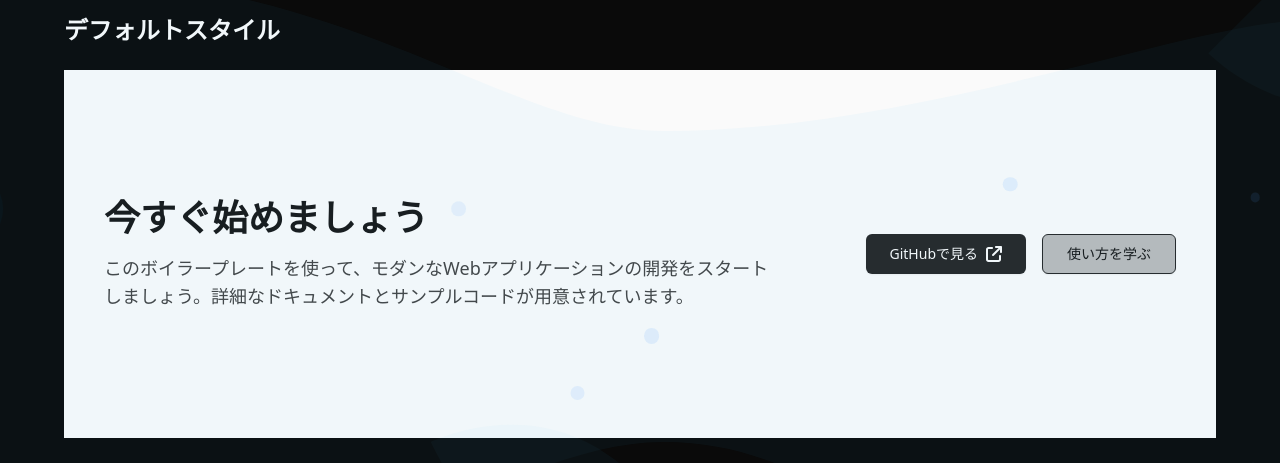
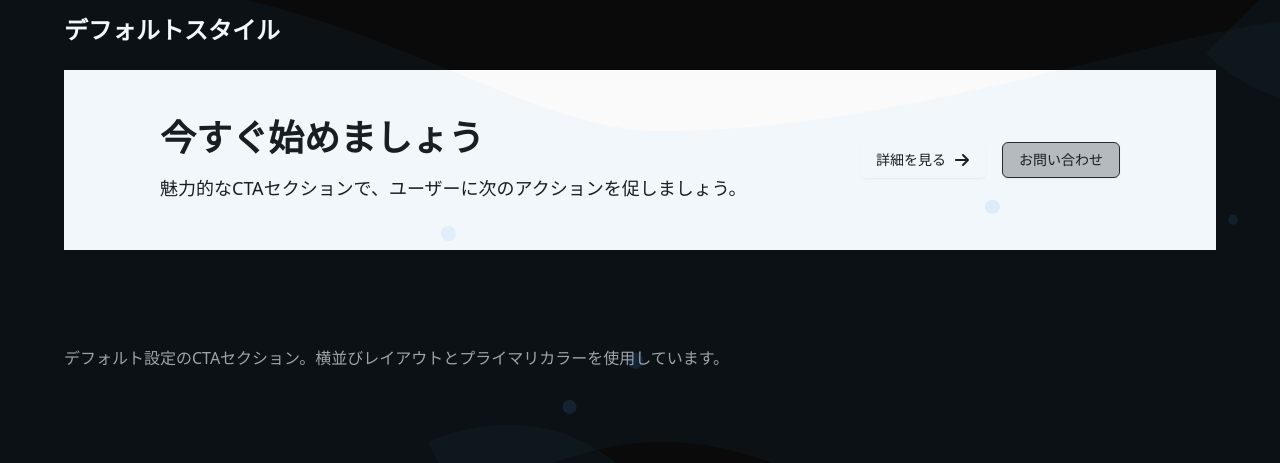
Before and after one commit to takunagai/nextjs-boilerplate, a Next.js app: page /examples/cta-section in a window 1280 px wide. Shown: the part 328-791 px from the top of the page. Built offline with nearby package versions, Linux system fonts and the light colour scheme; no server answers.

Commit message:
CTASectionコンポーネントをコンテナクエリに対応

```diff
--- a/src/components/sections/cta-section/cta-section-variants.ts
+++ b/src/components/sections/cta-section/cta-section-variants.ts
@@ -3,11 +3,11 @@ import { cva } from "class-variance-authority";
 // CTAセクション全体のバリアント
 export const ctaSectionVariants = cva(
   // ベースとなるスタイル
-  "w-full",
+  "w-full @container",
   {
     variants: {
       layout: {
-        horizontal: "flex flex-col md:flex-row items-center justify-between gap-8",
+        horizontal: "flex flex-col @lg:flex-row items-center justify-between gap-8",
         vertical: "flex flex-col items-center text-center",
         card: "rounded-xl shadow-md flex flex-col",
         banner: "w-full flex flex-col items-center text-center",
@@ -20,9 +20,9 @@ export const ctaSectionVariants = cva(
         minimal: "bg-transparent border border-border",
       },
       size: {
-        sm: "py-8 md:py-12",
-        md: "py-12 md:py-16",
-        lg: "py-16 md:py-24",
+        sm: "py-8 @lg:py-12",
+        md: "py-12 @lg:py-16",
+        lg: "py-16 @lg:py-24",
       },
       decoration: {
         none: "",
@@ -90,7 +90,7 @@ export const ctaButtonGroupVariants = cva("flex gap-4", {
     orientation: {
       horizontal: "flex-row",
       vertical: "flex-col",
-      responsive: "flex-col sm:flex-row",
+      responsive: "flex-col @md:flex-row",
     },
   },
   defaultVariants: {
--- a/src/components/sections/cta-section/cta-section.tsx
+++ b/src/components/sections/cta-section/cta-section.tsx
@@ -131,30 +131,30 @@ export function CTASection({
 
 	// コンテンツ
 	title = "今すぐ始めましょう",
-	description = "このボイラープレートを使って、モダンなWebアプリケーションの開発をスタートしましょう。詳細なドキュメントとサンプルコードが用意されています。",
+	description = "魅力的なCTAセクションで、ユーザーに次のアクションを促しましょう。",
 
 	// プライマリボタン
-	primaryButtonText = "GitHubで見る",
-	primaryButtonHref = "https://github.com/takunagai/nextjs-boilerplate",
-	primaryButtonExternal = true,
-	primaryButtonVariant = "secondary",
-	primaryButtonSize = "lg",
+	primaryButtonText = "詳細を見る",
+	primaryButtonHref,
+	primaryButtonExternal = false,
+	primaryButtonVariant = "default",
+	primaryButtonSize = "default",
 	primaryButtonIcon,
 	onPrimaryButtonClick,
 
 	// セカンダリボタン
-	secondaryButtonText = "使い方を学ぶ",
-	secondaryButtonHref = "/docs/getting-started",
+	secondaryButtonText = "お問い合わせ",
+	secondaryButtonHref,
 	secondaryButtonExternal = false,
 	secondaryButtonVariant = "outline",
-	secondaryButtonSize = "lg",
+	secondaryButtonSize = "default",
 	secondaryButtonIcon,
 	onSecondaryButtonClick,
 
 	// カスタムスタイリング
-	containerWidth = "2xl",
-	containerPaddingX = "lg",
-	containerPaddingY = "xl",
+	containerWidth = "lg",
+	containerPaddingX = "md",
+	containerPaddingY = "none",
 
 	// 背景設定
 	backgroundImage,
@@ -173,7 +173,17 @@ export function CTASection({
 	// その他のprops
 	...props
 }: CTASectionProps) {
-	// カスタム背景スタイル
+	// タイトルサイズのクラス
+	const titleSizeClasses = {
+		sm: "text-2xl @md:text-3xl",
+		md: "text-3xl @md:text-4xl",
+		lg: "text-4xl @md:text-5xl",
+	}[size];
+
+	// 説明文の透明度
+	const descriptionOpacityClass = intent === "minimal" ? "opacity-80" : "";
+
+	// 背景画像のスタイル
 	const backgroundStyle: React.CSSProperties = {};
 
 	if (backgroundImage) {
@@ -182,17 +192,7 @@ export function CTASection({
 		backgroundStyle.backgroundPosition = "center";
 	}
 
-	// タイトルのサイズをバリアントに応じて設定
-	const titleSizeClasses = {
-		sm: "text-2xl md:text-3xl",
-		md: "text-3xl md:text-4xl",
-		lg: "text-4xl md:text-5xl",
-	}[size];
-
-	// 説明文のサイズをバリアントに応じて設定
-	const descriptionOpacityClass = "opacity-80";
-
-	// デフォルトのアイコン設定
+	// デフォルトアイコン
 	const defaultPrimaryIcon = primaryButtonExternal ? (
 		<FaArrowUpRightFromSquare className="h-4 w-4" />
 	) : (
@@ -241,7 +241,7 @@ export function CTASection({
 				paddingY={containerPaddingY}
 				className={cn(
 					"relative z-10",
-					layout === "horizontal" && "flex flex-col md:flex-row md:items-center md:justify-between md:gap-8",
+					layout === "horizontal" && "flex flex-col @lg:flex-row @lg:items-center @lg:justify-between @lg:gap-8",
 					layout === "banner" && "flex flex-col items-center text-center",
 					containerClassName
 				)}
```
